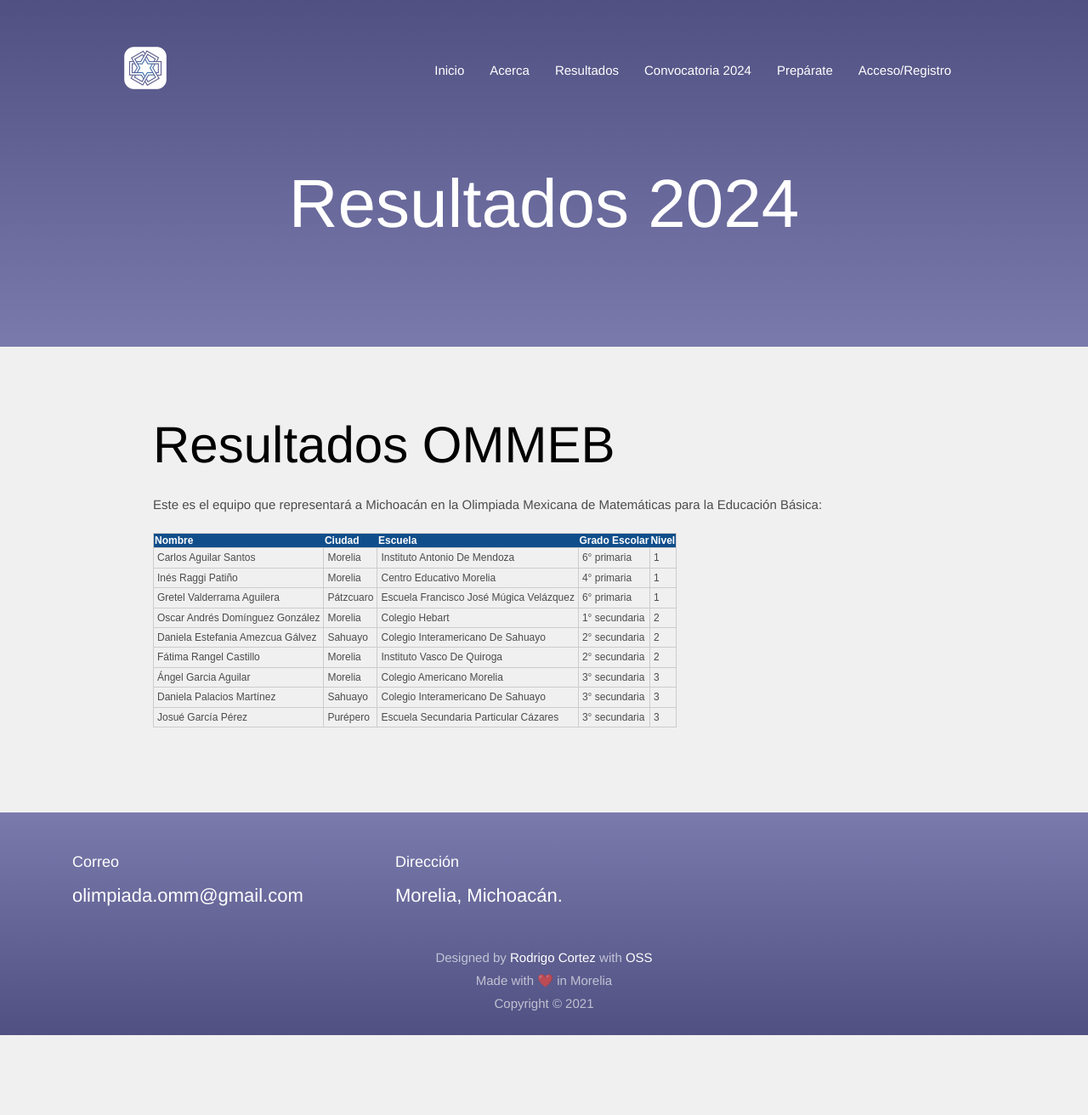
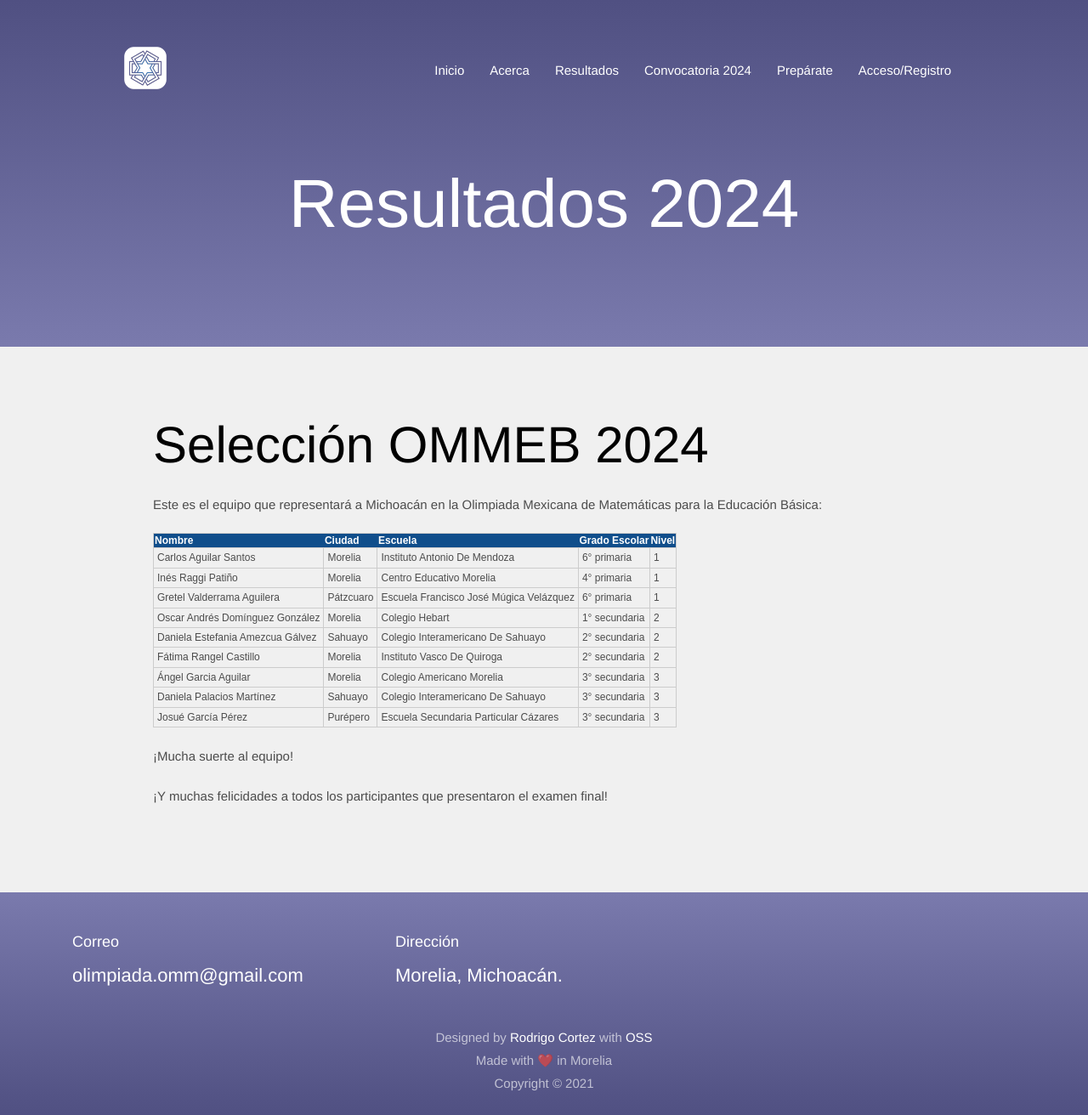
Before and after one commit to OlimpiadaMatematicasMichoacan/WOMM, a Jekyll site: the page built from _pages/resultados.md, in a window 1280 px wide and 1312 px high. Shown: the whole window at 85% size. Built offline with Jekyll 4.4.1, drawn with Linux system fonts in a browser that asks for light colours.

Commit message:
added ommeb

```diff
--- a/_pages/resultados.md
+++ b/_pages/resultados.md
@@ -21,7 +21,7 @@ title: Resultados 2024
 	}
 </style>
 
-## Resultados OMMEB
+## Selección OMMEB 2024
 
 Este es el equipo que representará a Michoacán en la Olimpiada Mexicana de Matemáticas para la Educación Básica:
 
@@ -37,3 +37,7 @@ Este es el equipo que representará a Michoacán en la Olimpiada Mexicana de Mat
  <tr><td>Daniela Palacios Martínez</td><td>Sahuayo</td><td>Colegio Interamericano De Sahuayo</td><td>3° secundaria</td><td>3</td></tr>
  <tr><td>Josué García Pérez</td><td>Purépero</td><td>Escuela Secundaria Particular Cázares</td><td>3° secundaria</td><td>3</td></tr>
 </tbody></table>
+
+¡Mucha suerte al equipo!
+
+¡Y muchas felicidades a todos los participantes que presentaron el examen final!
```
